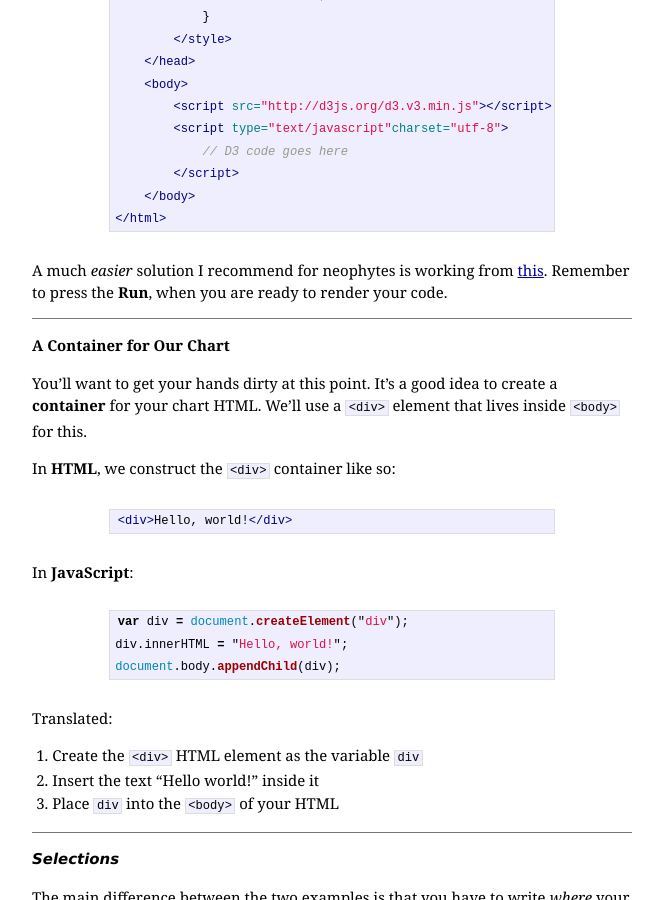
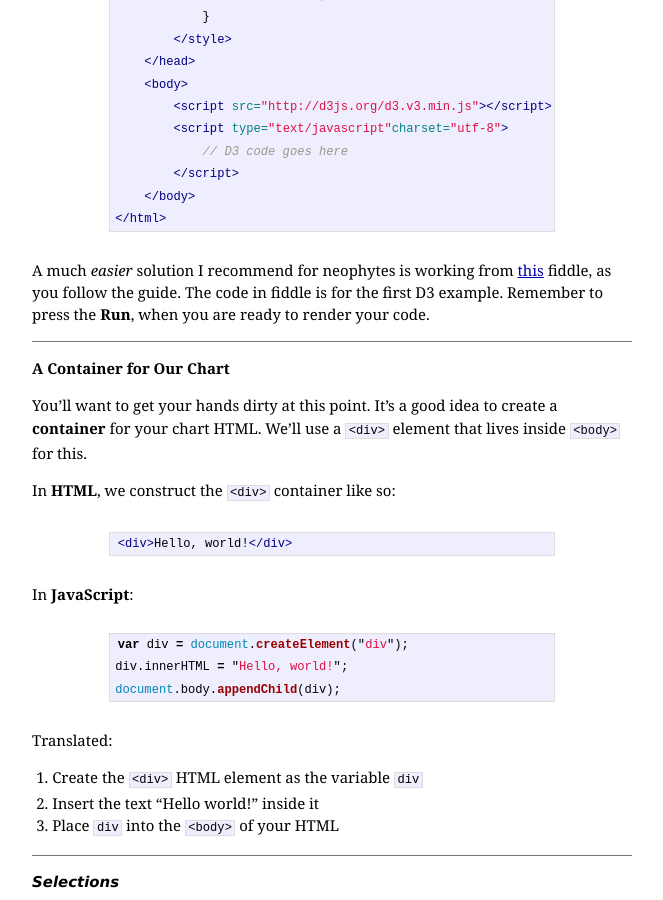
Before and after one commit to ndarville/ndarville.github.io, a Jekyll site: the page built from _posts/2013-11-10-a-bar-chart.markdown, in a window 1280 px wide and 900 px high, scrolled down 1911 px. Shown: the whole window, without its empty margins (308-971 px from the left). Built offline with Jekyll 4.4.1, drawn with Linux system fonts in a browser that asks for light colours; Markdown is read by kramdown in place of the engine named in the settings.

Commit message:
Fixed busted paragraph

````diff
--- a/_posts/2013-11-10-a-bar-chart.markdown
+++ b/_posts/2013-11-10-a-bar-chart.markdown
@@ -125,7 +125,7 @@ Setting up D3 on your computer can be done by following [the official installati
 </html>
 ```
 
-A much *easier* solution I recommend for neophytes is working from [this][fiddle]. Remember to press the **Run**, when you are ready to render your code.
+A much *easier* solution I recommend for neophytes is working from [this][fiddle] fiddle, as you follow the guide. The code in fiddle is for the first D3 example. Remember to press the **Run**, when you are ready to render your code.
 
 <h3 id="container">A Container for Our Chart</h3>
 
````
